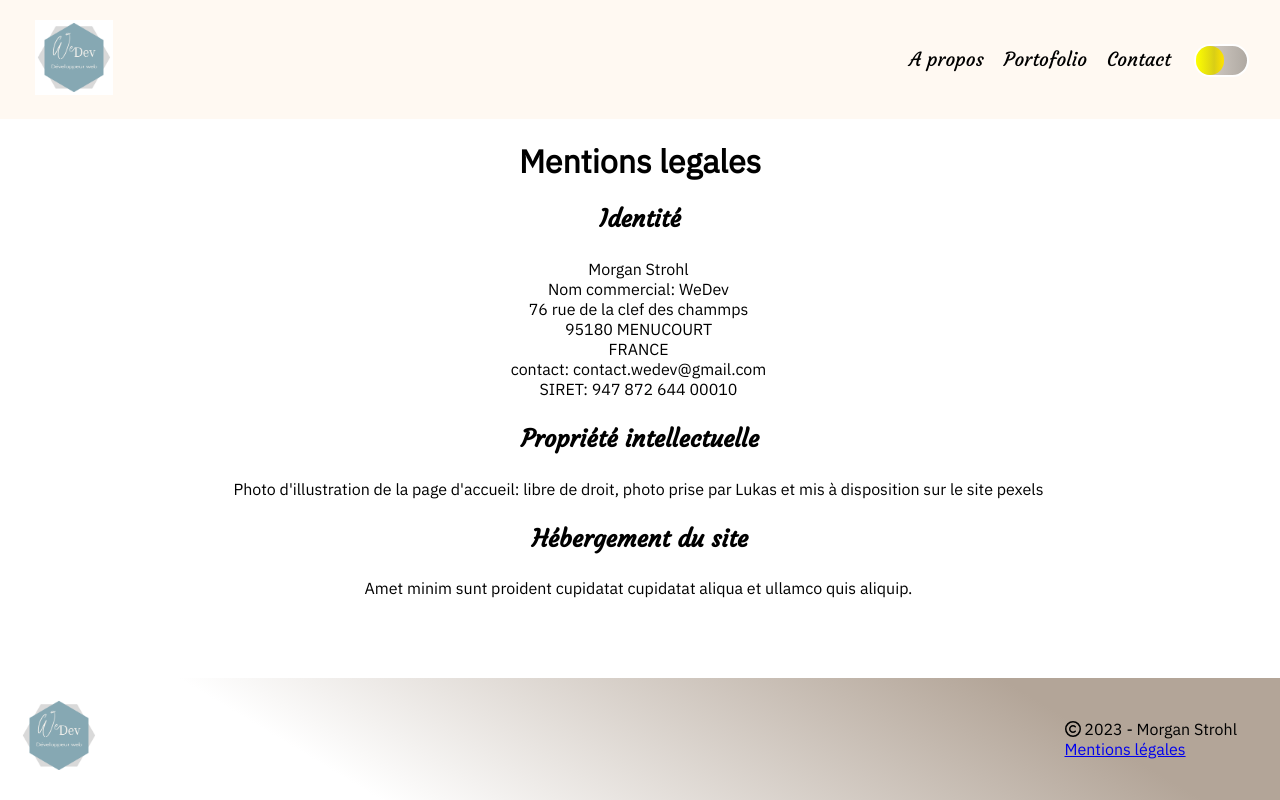
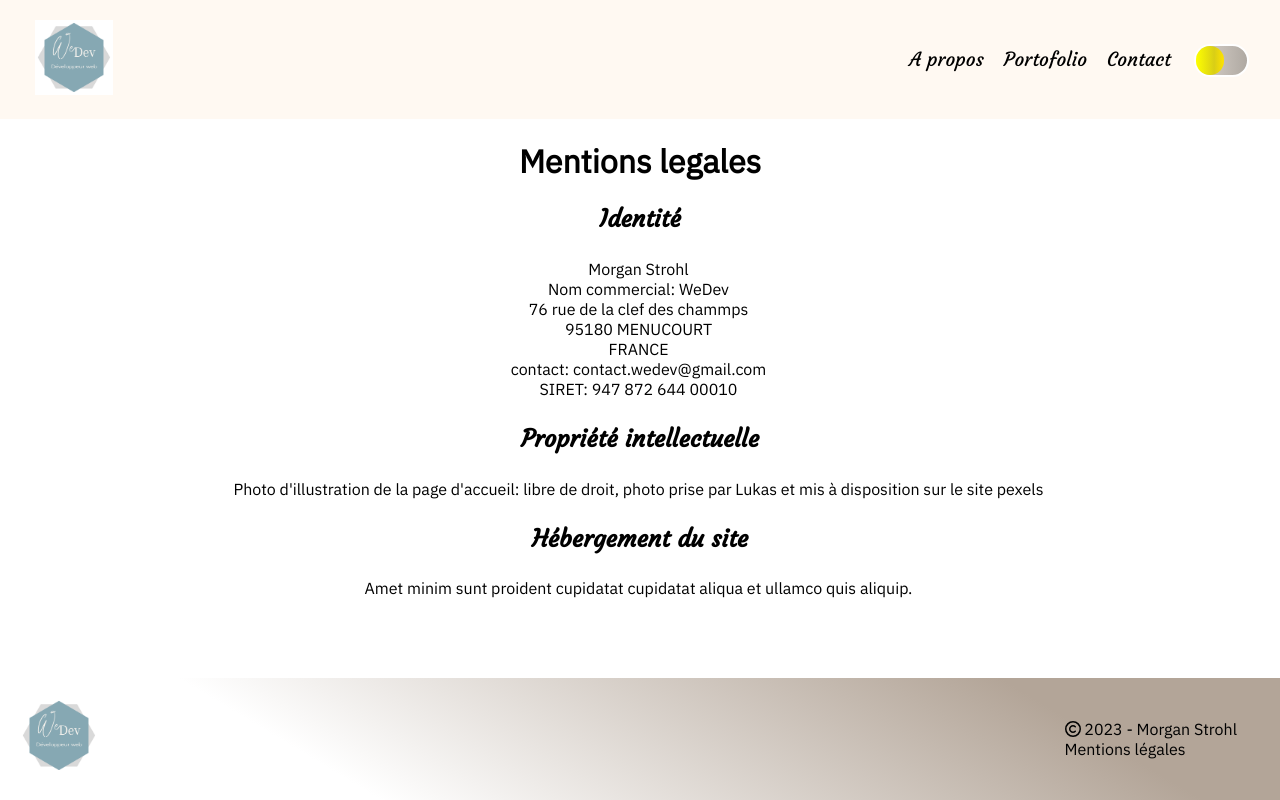
Before and after one commit to M0rgan52/wedev, a React (Create React App) app: page /legalnotice in a window 1280 px wide. Built offline with nearby package versions, Linux system fonts and the light colour scheme.

Commit message:
commit -m "FOOTER - modif style lien footer"

```diff
--- a/src/components/Footer.js
+++ b/src/components/Footer.js
@@ -16,7 +16,7 @@ function Footer() {
             icon={faCopyright}
             className="footer_copyright"></FontAwesomeIcon>
           <span> </span> 2023 - Morgan Strohl <br />
-          <Link to={`legalnotice`}> Mentions légales </Link>
+          <Link to={`legalnotice`} className="lien"> Mentions légales </Link>
         </p>
       </div>
     </div>
--- a/src/styles/Footer.css
+++ b/src/styles/Footer.css
@@ -27,3 +27,8 @@
 .footer_img {
   height: 75px;
 }
+
+.lien {
+  color: black;
+  text-decoration: none;
+}
```
